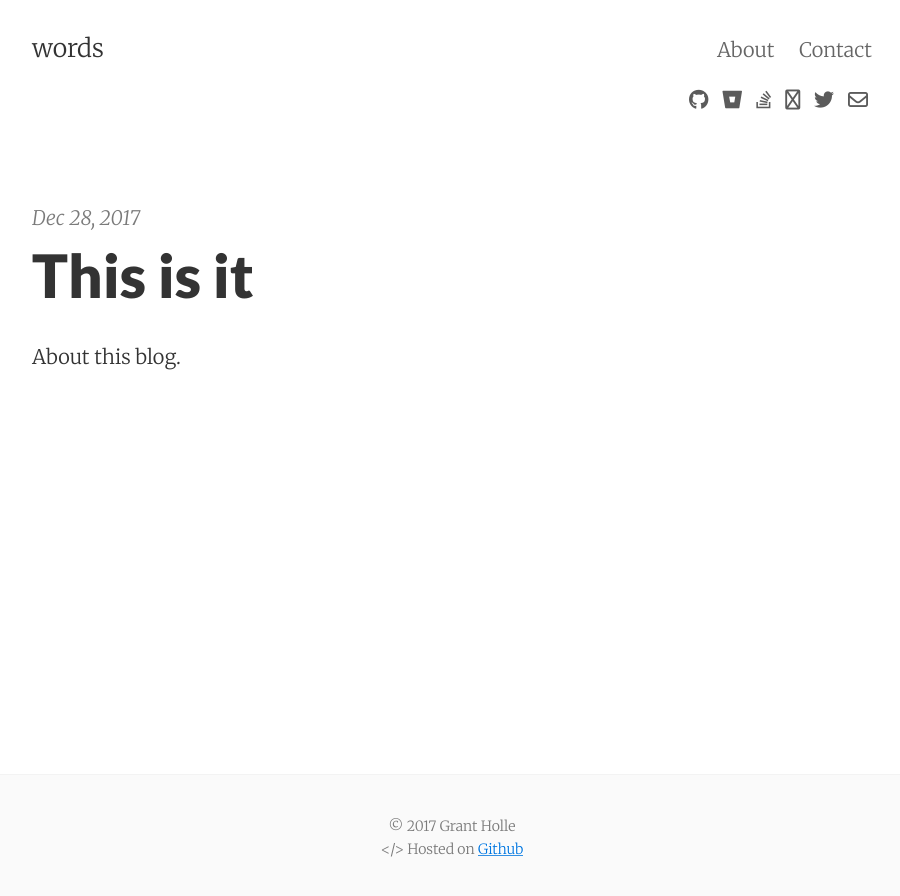
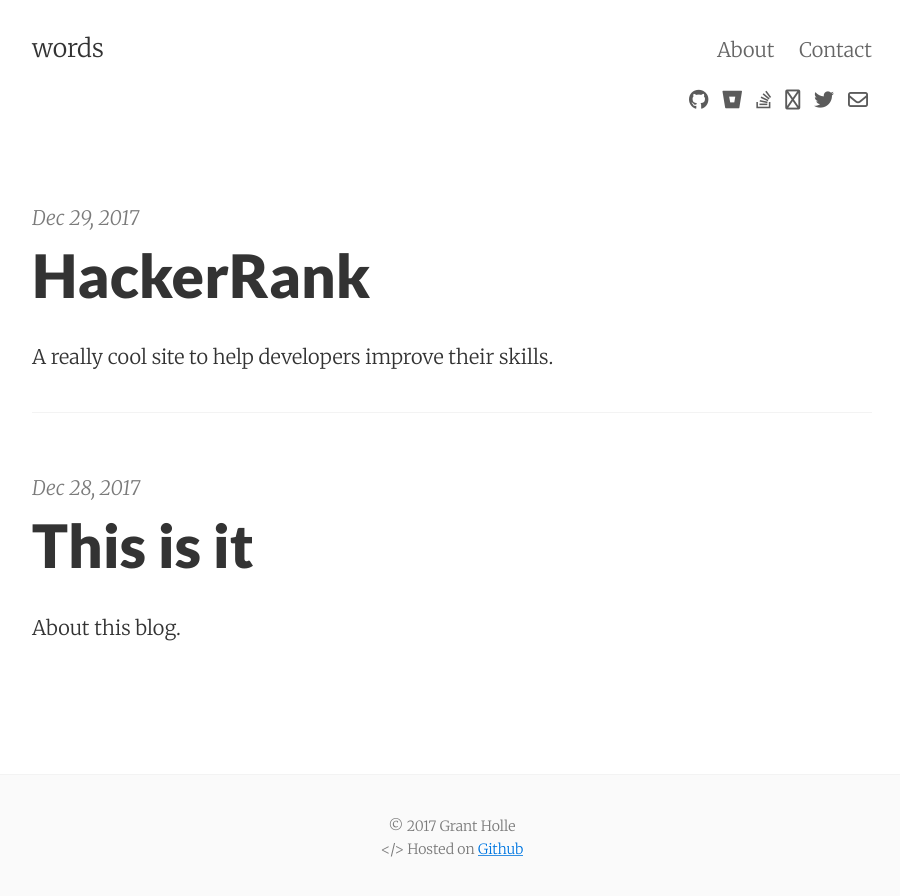
Before and after one commit to grantholle/words, a Jekyll site: the page built from index.html, in a window 1280 px wide. Shown: the top 896 px of the page, without its empty margins (188-1088 px from the left). Built offline with Jekyll 4.4.1, drawn with Linux system fonts in a browser that asks for light colours; nearby versions of some CDN libraries; the list of posts is cut into pages by our own code; part of the change alters nothing that is shown.

Commit message:
New post!

```diff
--- a/_config.yml
+++ b/_config.yml
@@ -9,6 +9,8 @@ date_format: "%b %-d, %Y"
 header_pages:
  - about.md
  - contact.html
+
+future: true
 
 # Google services
 google_verification:
--- /dev/null
+++ b/_posts/2017-12-29-hacker-rank.md
@@ -0,0 +1,25 @@
+---
+layout: post
+title: HackerRank
+date: 2017-12-29 9:34:29
+summary: A really cool site to help developers improve their skills.
+categories: development
+---
+
+Recently I realized I need more "technical" knowledge about computer science-y things. *Algorithms*, *data structures*, and *BigO* were things I had heard about but about which knew nothing. This is because I don't have a CS degree, but a "Computer Information Systems" degree.
+
+Because at the time (when I was a junior in college) trying to decide what I wanted to major in, I was lazy and wanted the path of least resistance. This was before I had ever heard of [Growth Mindset](https://www.mindsetworks.com/science/). I had never written a line of code until my junior year in college (and it was a really bad line of code, too). Anyway...
+
+I realized that if I wanted to be taken seriously in interviews and in companies, I needed to know more about this stuff. I picked up *[Cracking the Coding Interview](https://www.amazon.com/Cracking-Coding-Interview-Programming-Questions/dp/0984782850/)*, not because I'm looking to interview, but because it has a lot of good general knowledge. Somehow doing a google search or something along these lines, I found a site called [HackerRank](https://www.hackerrank.com/aboutus).
+
+It's super cool for someone like me. I gives me lots of practice in general algorithms and helps me think better. They hold contests, which is super cool. From their website:
+
+> The HackerRank team is on a mission to match every developer in the world to the right job by providing a technical recruiting platform that assesses developers based on actual coding skills.
+
+Places like Google, Amazon, Microsoft, etc are sort of like the holy grails for developers. Notoriously difficult to get hired, but amazing benefits and the bragging rights to say you work there.
+
+When I was about to graduate I did my rounds of interviews, some required whiteboard coding. My coding skills at the time were... *bad*. And whiteboard interviews were seriously some of the scariest situations in my life. I did sooooo bad. The bummer part is that HackerRank existed during that time, so I could have been practicing!
+
+While I don't necessarily desire to work at those tech companies, learning about this stuff and practicing can only help me as a developer in whatever company I want to work. It has really given me a boost developer confidence. HackerRank even has job postings as well.
+
+Between sites like HackerRank and [StackOverflow](https://stackoverflow.com/jobs?med=site-ui&ref=jobs-tab) providing job listings, there are lots of opportunities to find a great job. Now I just have to be good enough to get them!
```
